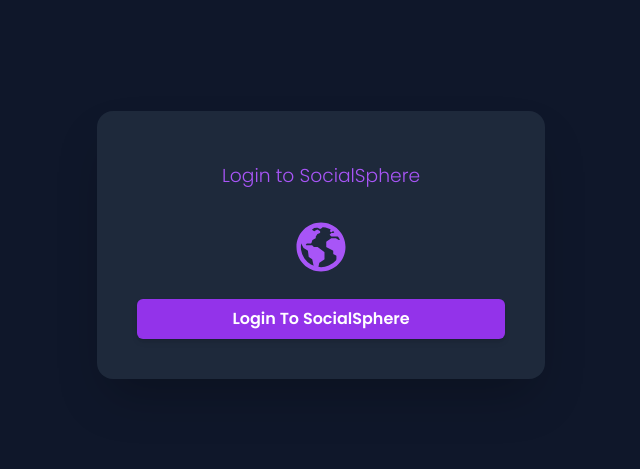
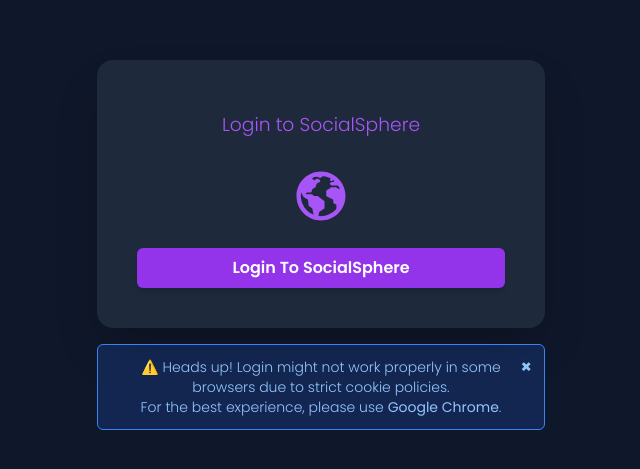
Before and after one commit to RajGuptaVips2025/SocialSphere, a React (Vite) app in the folder frontend/: page /login in a window 1280 px wide. Shown: the part 155-624 px from the top of the page, without its empty margins (319-959 px from the left). Built offline with nearby package versions, Linux system fonts and the light colour scheme.

Commit message:
Added : "Login Authentication Toast"

```diff
--- a/frontend/src/components/Auth/Login.jsx
+++ b/frontend/src/components/Auth/Login.jsx
@@ -1,25 +1,25 @@
-// Login.jsx
 import { useGoogleLogin } from '@react-oauth/google';
 import { useNavigate } from 'react-router-dom';
 import { useDispatch } from 'react-redux';
 import { addUser } from '@/features/userDetail/userDetailsSlice';
 import { toast } from 'react-toastify';
-import { googleAuth } from './api'; // Assuming 'googleAuth' is your API wrapper for googleAuthController
+import { googleAuth } from './api';
 import { motion } from "framer-motion";
 import { IoEarthSharp } from "react-icons/io5";
+import { useState } from 'react';
 
 const Login = () => {
   const navigate = useNavigate();
   const dispatch = useDispatch();
+  const [showNote, setShowNote] = useState(true);
 
   const handleGoogleResponse = async (response) => {
     try {
       if (response['code']) {
         const result = await googleAuth(response['code']);
+        const user = result.data.user;
 
-        const user = result.data.user;
-        // const token = result.data.token;
-        const { fullName, username, email, profilePicture, needsUsername } = user; // 💡 Extract needsUsername
+        const { fullName, username, email, profilePicture, needsUsername } = user;
 
         dispatch(addUser({
           fullName,
@@ -29,35 +29,26 @@
           profilePic: profilePicture,
         }));
 
-        // if (token) {
-        //   const expiryDate = new Date();
-        //   expiryDate.setDate(expiryDate.getDate() + 7);
-        //   document.cookie = `token=${token}; path=/; expires=${expiryDate.toUTCString()}; SameSite=Strict`;
-        // }
-
         if (needsUsername) {
-            navigate(`/profile/${username}`);
+          navigate(`/profile/${username}`);
         } else {
-            toast.success('login successful');
-            navigate(`/profile/${username}`);
+          toast.success('Login successful');
+          navigate(`/profile/${username}`);
         }
-
       } else {
         toast.error('No authorization code received');
       }
     } catch (err) {
-      console.error('login error:', err.message);
-      toast.error('login failed');
+      console.error('Login error:', err.message);
+      toast.error('Login failed');
     }
   };
 
   const googleLogin = useGoogleLogin({
-    onSuccess: (response) => {
-      handleGoogleResponse(response);
-    },
+    onSuccess: (response) => handleGoogleResponse(response),
     onError: (error) => {
-      console.error("login failed:", error);
-      toast.error("login failed");
+      console.error("Login failed:", error);
+      toast.error("Login failed");
     },
     flow: "auth-code",
   });
@@ -67,9 +58,9 @@
       initial={{ opacity: 0, y: 20 }}
       animate={{ opacity: 1, y: 0 }}
       transition={{ duration: 0.6, ease: "easeOut" }}
-      className="flex items-center justify-center min-h-screen bg-[#0f172a]"
+      className="flex flex-col items-center justify-center min-h-screen bg-[#0f172a] space-y-4"
     >
-      {/* Card Container */}
+      {/* Login Card */}
       <motion.div
         initial={{ scale: 0.95, opacity: 0 }}
         animate={{ scale: 1, opacity: 1 }}
@@ -115,8 +106,179 @@
           Login To SocialSphere
         </motion.button>
       </motion.div>
+
+      {/* ✅ Note Message (Now below the card, centered) */}
+      {showNote && (
+        <motion.div
+          initial={{ opacity: 0, y: 10 }}
+          animate={{ opacity: 1, y: 0 }}
+          transition={{ duration: 0.5 }}
+          className="bg-blue-600/20 border border-blue-500 text-blue-300 text-sm rounded-md p-3 w-[90%] max-w-md text-center relative"
+        >
+          <button
+            onClick={() => setShowNote(false)}
+            className="absolute top-2 right-3 text-blue-300 hover:text-blue-100 text-lg font-bold"
+          >
+            ×
+          </button>
+          ⚠️ Heads up! Login might not work properly in some browsers due to strict cookie policies.
+          <br />
+          For the best experience, please use <strong>Google Chrome</strong>.
+        </motion.div>
+      )}
     </motion.div>
   );
 };
 
 export default Login;
+
+
+
+
+
+
+
+
+
+
+
+
+
+
+
+
+
+// // Login.jsx
+// import { useGoogleLogin } from '@react-oauth/google';
+// import { useNavigate } from 'react-router-dom';
+// import { useDispatch } from 'react-redux';
+// import { addUser } from '@/features/userDetail/userDetailsSlice';
+// import { toast } from 'react-toastify';
+// import { googleAuth } from './api'; // Assuming 'googleAuth' is your API wrapper for googleAuthController
+// import { motion } from "framer-motion";
+// import { IoEarthSharp } from "react-icons/io5";
+// import { useEffect } from 'react';
+
+// const Login = () => {
+//   const navigate = useNavigate();
+//   const dispatch = useDispatch();
+
+//   const handleGoogleResponse = async (response) => {
+//     try {
+//       if (response['code']) {
+//         const result = await googleAuth(response['code']);
+
+//         const user = result.data.user;
+//         // const token = result.data.token;
+//         const { fullName, username, email, profilePicture, needsUsername } = user; // 💡 Extract needsUsername
+
+//         dispatch(addUser({
+//           fullName,
+//           username,
+//           email,
+//           id: user._id,
+//           profilePic: profilePicture,
+//         }));
+
+//         // if (token) {
+//         //   const expiryDate = new Date();
+//         //   expiryDate.setDate(expiryDate.getDate() + 7);
+//         //   document.cookie = `token=${token}; path=/; expires=${expiryDate.toUTCString()}; SameSite=Strict`;
+//         // }
+
+//         if (needsUsername) {
+//           navigate(`/profile/${username}`);
+//         } else {
+//           toast.success('login successful');
+//           navigate(`/profile/${username}`);
+//         }
+
+//       } else {
+//         toast.error('No authorization code received');
+//       }
+//     } catch (err) {
+//       console.error('login error:', err.message);
+//       toast.error('login failed');
+//     }
+//   };
+
+//   const googleLogin = useGoogleLogin({
+//     onSuccess: (response) => {
+//       handleGoogleResponse(response);
+//     },
+//     onError: (error) => {
+//       console.error("login failed:", error);
+//       toast.error("login failed");
+//     },
+//     flow: "auth-code",
+//   });
+
+//   useEffect(() => {
+//     toast.info(
+//       'Heads up! Login might not work properly in some browsers due to strict cookie policies. For the best experience, please use Google Chrome.',
+//       {
+//         theme: 'colored',
+//         style: { backgroundColor: '#3b82f6' }, // blue tone
+//         autoClose: 6000,
+//       }
+//     );
+//   }, []);
+
+//   return (
+//     <motion.div
+//       initial={{ opacity: 0, y: 20 }}
+//       animate={{ opacity: 1, y: 0 }}
+//       transition={{ duration: 0.6, ease: "easeOut" }}
+//       className="flex items-center justify-center min-h-screen bg-[#0f172a]"
+//     >
+//       {/* Card Container */}
+//       <motion.div
+//         initial={{ scale: 0.95, opacity: 0 }}
+//         animate={{ scale: 1, opacity: 1 }}
+//         transition={{ duration: 0.6, ease: "easeOut" }}
+//         className="bg-[#1e293b] rounded-2xl shadow-2xl p-10 flex flex-col items-center w-[90%] max-w-md"
+//       >
+//         <motion.svg
+//           xmlns="http://www.w3.org/2000/svg"
+//           viewBox="0 0 400 100"
+//           className="w-52 h-auto mb-4 text-purple-500"
+//         >
+//           <motion.text
+//             x="50%"
+//             y="50%"
+//             textAnchor="middle"
+//             dominantBaseline="middle"
+//             fontSize="36"
+//             fontWeight="bold"
+//             fill="currentColor"
+//             initial={{ opacity: 0, y: 20 }}
+//             animate={{ opacity: 1, y: 0 }}
+//             transition={{ duration: 1 }}
+//           >
+//             Login to SocialSphere
+//           </motion.text>
+//         </motion.svg>
+
+//         <motion.div
+//           initial={{ rotate: -20, opacity: 0 }}
+//           animate={{ rotate: 0, opacity: 1 }}
+//           transition={{ duration: 0.8, ease: "easeOut" }}
+//           className="mb-6"
+//         >
+//           <IoEarthSharp className="text-purple-500 w-14 h-14" />
+//         </motion.div>
+
+//         <motion.button
+//           whileHover={{ scale: 1.05 }}
+//           whileTap={{ scale: 0.95 }}
+//           onClick={() => googleLogin()}
+//           className="w-full py-2 bg-purple-600 hover:bg-purple-700 text-white font-semibold rounded-md shadow-md transition duration-200"
+//         >
+//           Login To SocialSphere
+//         </motion.button>
+//       </motion.div>
+//     </motion.div>
+//   );
+// };
+
+// export default Login;
--- a/frontend/src/components/Profile/Profile.jsx
+++ b/frontend/src/components/Profile/Profile.jsx
@@ -93,7 +93,9 @@
       await api.post('/auth/logout');
 
       navigate('/login'); // Redirect to login page
-      toast.info("Logged out successfully!"); // Optional toast notification
+      toast.info("Logged out successfully!", {
+        autoClose: 1000, // 1 second
+      });
     } catch (error) {
       console.error('Error during logout:', error.message);
     }
```
